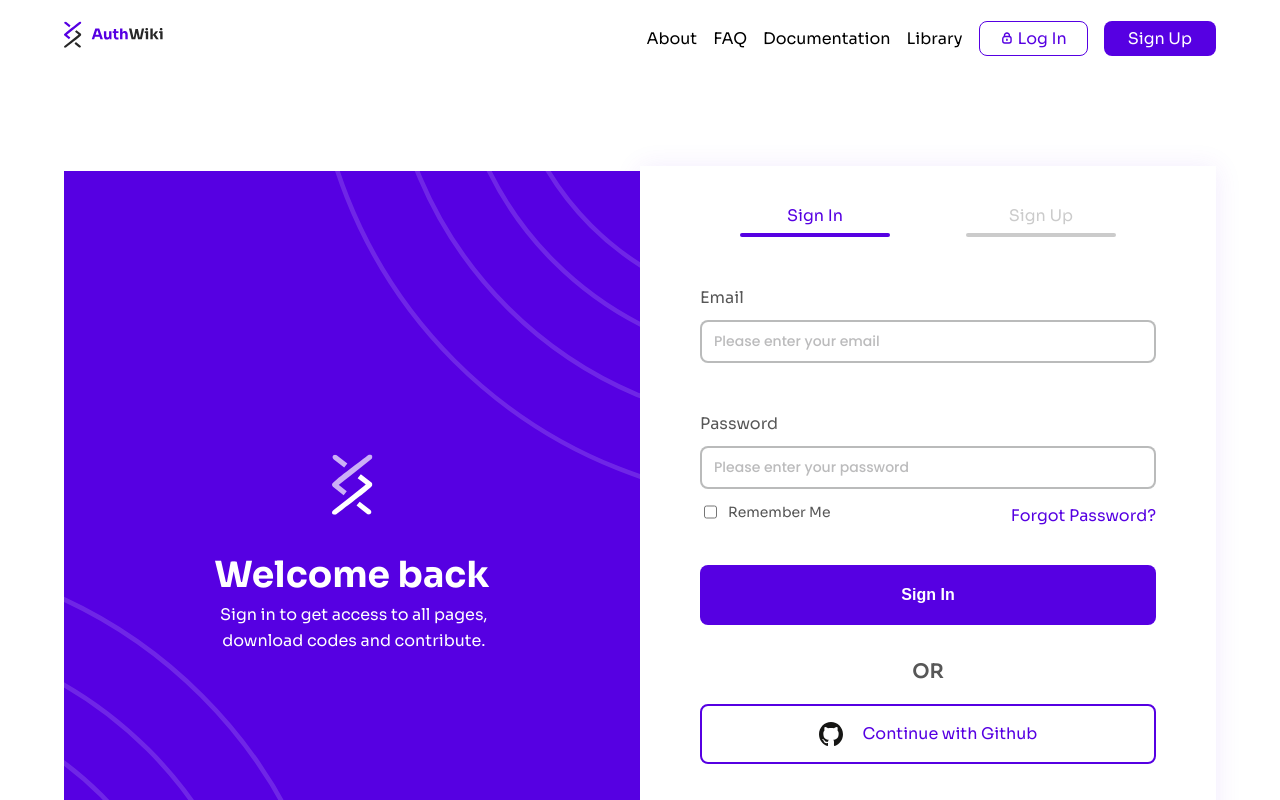
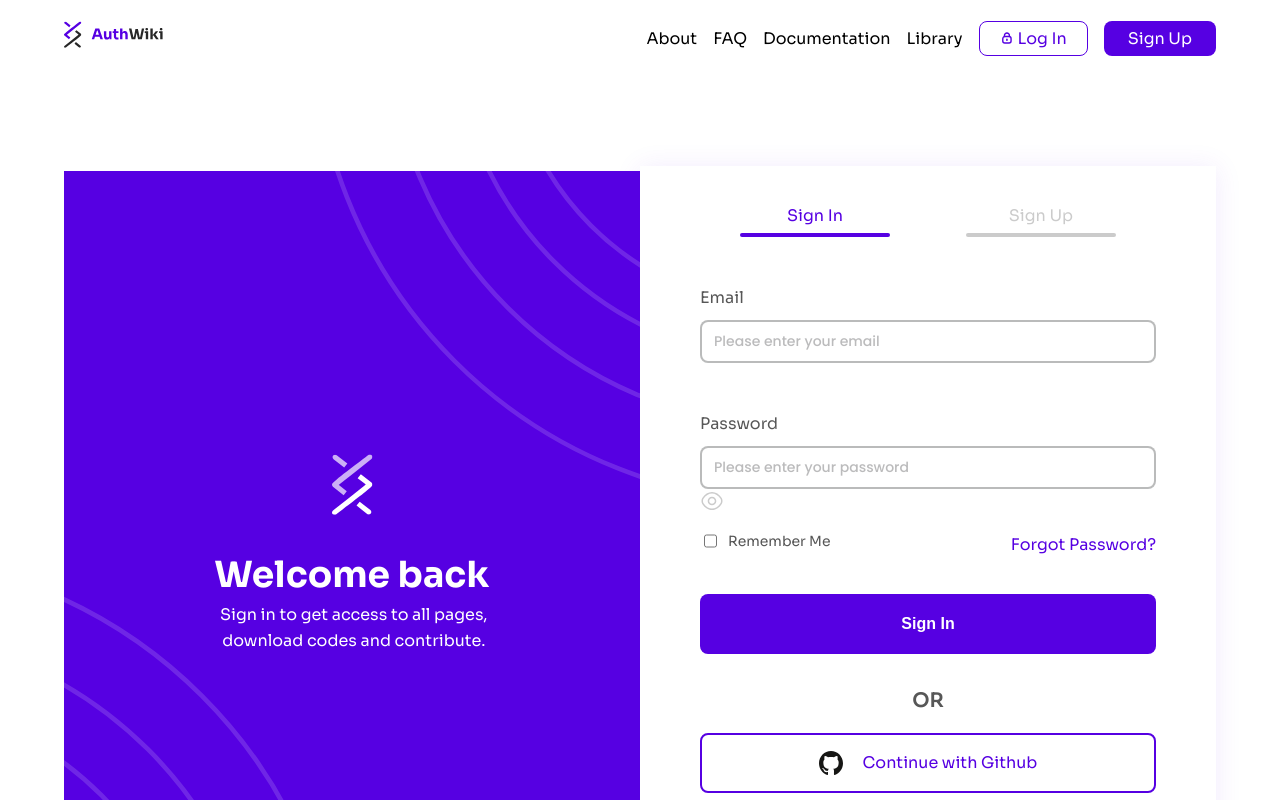
Before and after one commit to zuri-training/auth_wiki_team_1_project, a Next.js app in the folder frontend/: page /account/login in a window 1280 px wide. Shown: the top 800 px of the page. Built offline with nearby package versions, Linux system fonts and the light colour scheme.

Commit message:
Implemented password toggle

```diff
--- a/frontend/src/pages/account/login.js
+++ b/frontend/src/pages/account/login.js
@@ -57,6 +57,12 @@ const Login = () => {
   if (isLoggedIn) {
     router.push("/dashboard");
   }
+
+  // password toggle visibility
+  const [passwordShown, setPasswordShown] = useState(false);
+  const togglePassword = () => {
+    setPasswordShown(!passwordShown);
+  };
 
   return (
     <div className={styles.container}>
@@ -122,12 +128,23 @@ const Login = () => {
               Password
             </label>
             <input
-              type="password"
+              type={passwordShown ? "text" : "password"}
               value={password}
               name="password"
               onChange={onChange}
               placeholder="Please enter your password"
             />
+
+            <div className="eye_icon">
+              <Image
+                onClick={togglePassword}
+                src="/assets/eye.svg"
+                alt="eye-icon"
+                width={24}
+                height={24}
+                // className={styles.eye_icon}
+              />
+            </div>
           </div>
           <div className={styles.checkbox_link}>
             <div className={styles.checkbox}>
```
Also changed, not shown: frontend/src/pages/account/register.js (+17 -2 lines).
